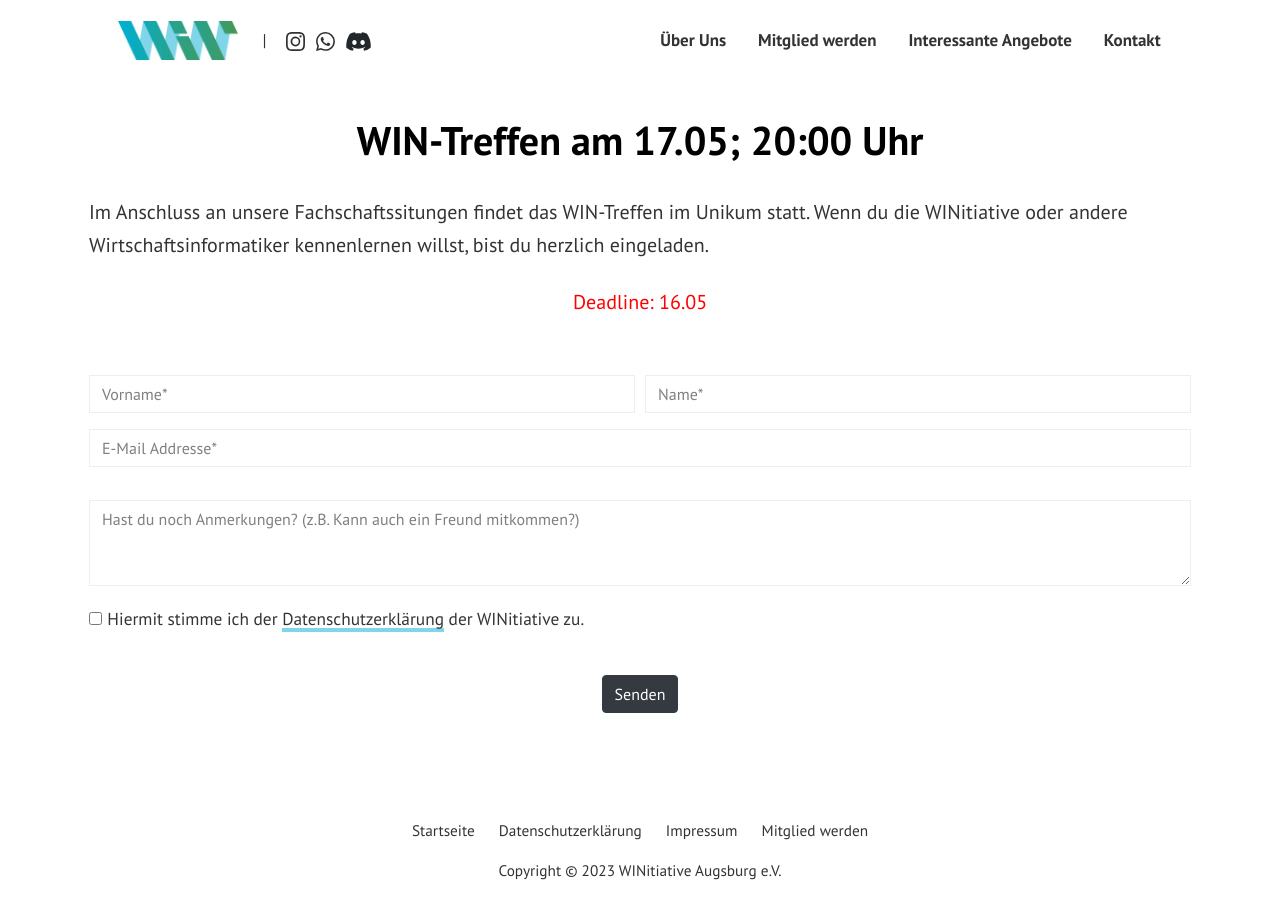
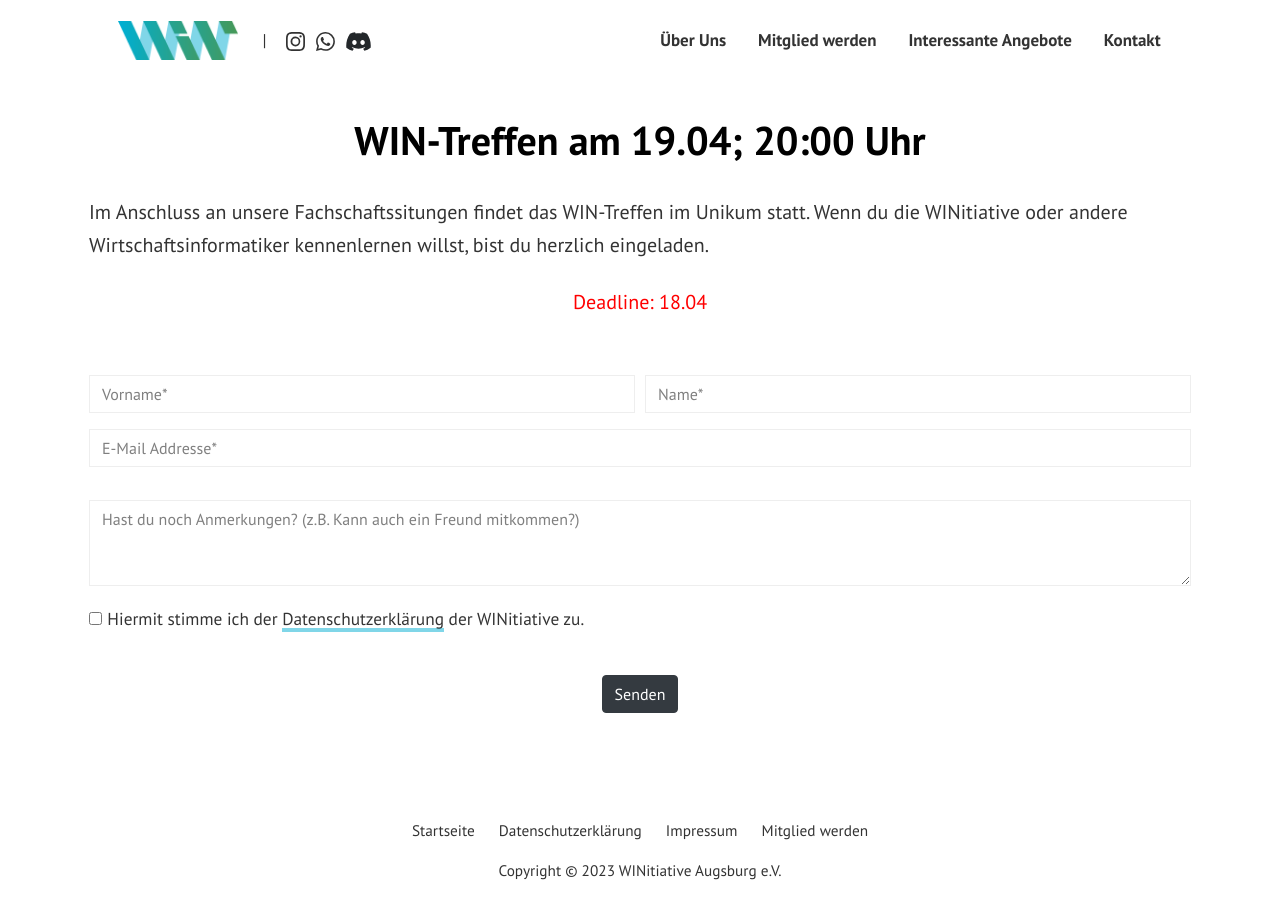
Before and after one commit to WINitiative-Augsburg-eV/webseite, a Jekyll site: the page built from pages/stammtisch-anmeldung.html, in a window 1280 px wide. Built offline with Jekyll 4.4.1, drawn with Linux system fonts in a browser that asks for light colours.

Commit message:
Update stammtisch-anmeldung.html

```diff
--- a/pages/stammtisch-anmeldung.html
+++ b/pages/stammtisch-anmeldung.html
@@ -1,6 +1,6 @@
 ---
 layout: page
-title: WIN-Treffen am 17.05; 20:00 Uhr
+title: WIN-Treffen am 19.04; 20:00 Uhr
 permalink: "/win-treffen/"
 comments: false
 ---
@@ -10,7 +10,7 @@
     <input type="hidden" name="_captcha" value="false">
 <p class="lead mb-4">Im Anschluss an unsere Fachschaftssitungen findet das WIN-Treffen im Unikum statt. Wenn du die WINitiative oder andere Wirtschaftsinformatiker kennenlernen willst, bist du herzlich eingeladen.</p>
 <p class="mb-4"></p>
-  <center><p class="mb-4" style="color: red">Deadline: 16.05</p></center>
+  <center><p class="mb-4" style="color: red">Deadline: 18.04</p></center>
 <br>
 <div class="form-row">
 <div class="form-group col-md-6">
```
